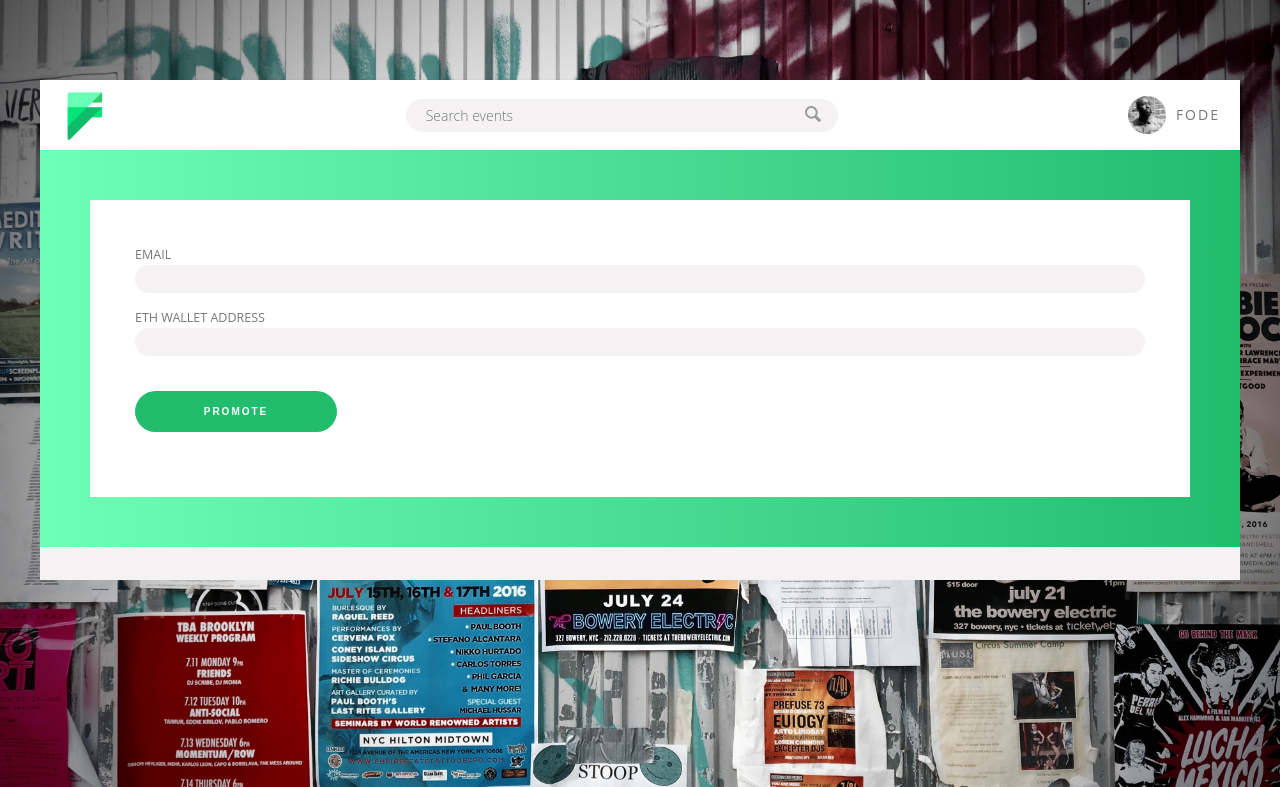
After one commit to diop/flyers-api, a Node server app: page /promote/1 in a window 1280 px wide. The commit adds this page. Shown: the top 787 px of the page. Run offline with Node 20, Linux system fonts and the light colour scheme.

Commit message:
connects the dots

```diff
--- a/src/routes/details.js
+++ b/src/routes/details.js
@@ -2,11 +2,11 @@ const router = require('express').Router()
 
 const { getFlyer } = require('../database/queries')
 
-router.get('/:id', (req, res) => {
+router.get('/:eventId/:promoterId?', (req, res) => {
   // res.render('flyer')
   // console.log('req.params', req.params)
 
-  getFlyer(req.params.id)
+  getFlyer(req.params.eventId)
     .then((flyer) => {
       console.log('flyer', flyer[0])
       res.render('flyer', {flyer: flyer[0]})
--- a/src/routes/event.js
+++ b/src/routes/event.js
@@ -1,6 +1,10 @@
 const router = require('express').Router()
 
 const { addEvent } = require('../database/queries')
+
+router.get('/', (req, res) => {
+  res.render('event-form')
+})
 
 router.post('/', (req, res) => {
   console.log('req.body:', req.body)
--- a/src/routes/promote.js
+++ b/src/routes/promote.js
@@ -1,6 +1,11 @@
 const router = require('express').Router()
 
 const { addPromoter } = require('../database/queries')
+const { sendEventLinkEmail } = require('../utilities/email')
+
+router.get('/:eventId', (req, res) => {
+  res.render('promote-form', { flyerId: req.params.eventId })
+})
 
 router.post('/:eventId', (req, res) => {
   console.log('req.body:', req.body)
@@ -11,11 +16,12 @@ router.post('/:eventId', (req, res) => {
     .then((promoterId) => {
       const detailsLink = `/details/${eventId}/${promoterId}`
 
-      const promotersEmail = req.body.email
+      const promoterEmail = req.body.email
 
-      // send detailsLink in email to promotersEmail
+      sendEventLinkEmail(promoterEmail, detailsLink)
 
-      res.redirect(`/details/${eventId}`)
+      res.send(`email with your event link sent to ${promoterEmail}`)
+      // res.redirect(`/details/${eventId}`)
     })
 })
 
--- a/src/views/promotion-form.ejs
+++ b/src/views/event-form.ejs
@@ -2,7 +2,7 @@
 
 <div class="main-content">
   <div class="promote-form">
-    <form action="" class="form">
+    <form action="/event" class="form">
       <div class="form__group">
         <label class="form__label" for="website">Website</label>
         <input class="form__input" type="text" id="website">
@@ -64,7 +64,7 @@
         <input class="form__input" type="text" id="flyerUrl">
       </div>
       <div class="form__group">
-        <button class="form__group-btn">Promote</button>
+        <button class="form__group-btn">Add Event</button>
       </div>
     </form>
   </div>
--- a/src/views/flyer.ejs
+++ b/src/views/flyer.ejs
@@ -22,10 +22,10 @@
       <p class="flyer-detail__description-text">Support G-STAV</p>
     </div>
     <div class="flyer-detail__purchase">
-      <button class="flyer-detail__purchase-button"><a href="/visitor/<%= flyer.id %>">Claim</a></button>
+      <button class="flyer-detail__purchase-button"><a href="/claim/<%= flyer.id %>">Claim</a></button>
     </div>
     <div class="flyer-detail__purchase">
-      <button class="flyer-detail__purchase-button"><a href="">Promote</a></button>
+      <button class="flyer-detail__purchase-button"><a href="/promote/<%= flyer.id %>">Promote</a></button>
     </div>
     <div class="flyer-detail__social-links">
       <svg class="flyer-detail__social-links-facebook">
--- /dev/null
+++ b/src/views/promote-form.ejs
@@ -0,0 +1,21 @@
+<% include ./partials/header %>
+
+<div class="main-content">
+  <div class="promote-form">
+    <form action="promote/<%= flyerId %>" class="form">
+      <div class="form__group">
+        <label class="form__label" for="email">Email</label>
+        <input class="form__input" type="text" id="email">
+      </div>
+      <div class="form__group">
+        <label class="form__label" for="ethWalletAddress">Eth Wallet Address</label>
+        <input class="form__input" type="text" id="ethWalletAddress">
+      </div>
+      <div class="form__group">
+        <button class="form__group-btn">Promote</button>
+      </div>
+    </form>
+  </div>
+</div>
+
+<% include ./partials/footer %>
```
Also changed, not shown: src/routes/claim.js (+9 -7 lines), src/views/claim-form.ejs (added, +19 -0 lines).
